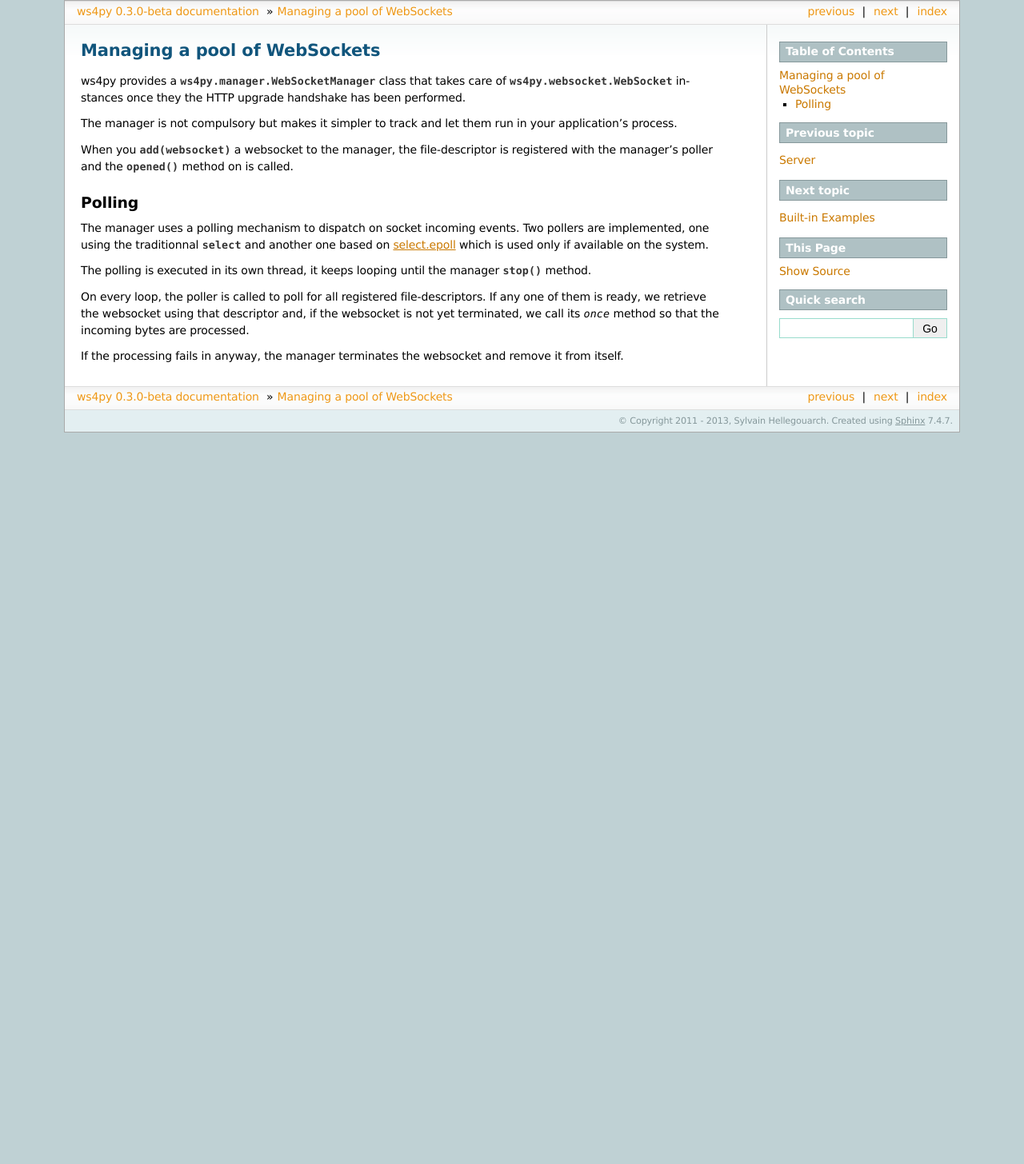
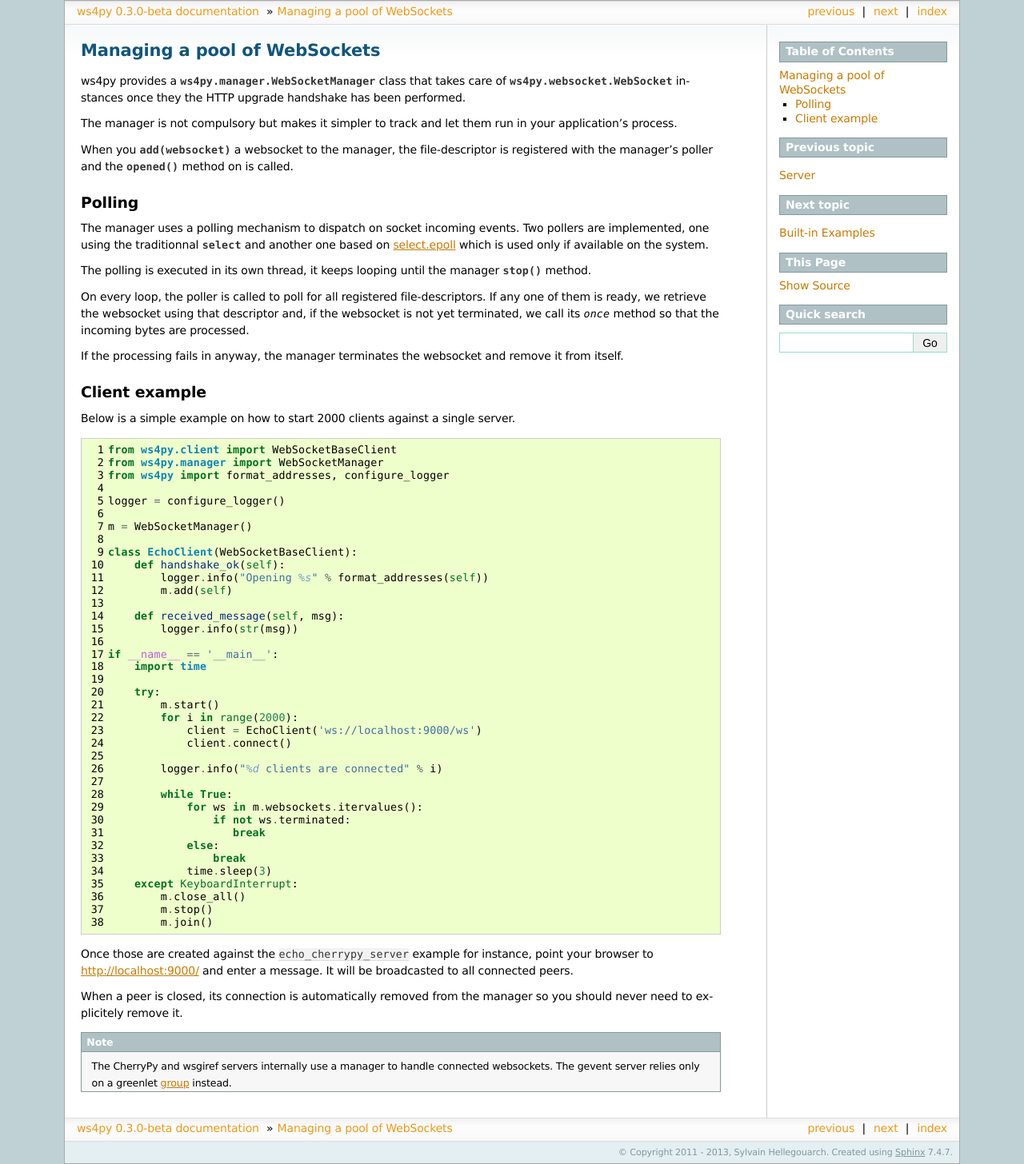
Before and after one commit to Lawouach/WebSocket-for-Python, a Sphinx documentation site: the page built from docs/sources/managertutorial.rst, in a window 1280 px wide. Shown: the whole page at 80% size. Built offline with Sphinx 7.4.7, drawn with Linux system fonts in a browser that asks for light colours; before the commit the page ends 900 px from its top, so only the background shows below that.

Commit message:
added a simple manager example to handle clients

```diff
--- a/docs/sources/managertutorial.rst
+++ b/docs/sources/managertutorial.rst
@@ -33,3 +33,64 @@
 
 If the processing fails in anyway, the manager terminates the websocket and
 remove it from itself.
+
+Client example
+--------------
+
+Below is a simple example on how to start 2000 clients against
+a single server.
+
+.. code-block:: python
+    :linenos:
+
+    from ws4py.client import WebSocketBaseClient
+    from ws4py.manager import WebSocketManager
+    from ws4py import format_addresses, configure_logger
+
+    logger = configure_logger()
+
+    m = WebSocketManager()
+
+    class EchoClient(WebSocketBaseClient):
+        def handshake_ok(self):
+            logger.info("Opening %s" % format_addresses(self))
+            m.add(self)
+
+    	def received_message(self, msg):
+            logger.info(str(msg))
+
+    if __name__ == '__main__':
+        import time
+
+        try:
+            m.start()
+            for i in range(2000):
+                client = EchoClient('ws://localhost:9000/ws')
+                client.connect()
+
+            logger.info("%d clients are connected" % i)
+
+            while True:
+                for ws in m.websockets.itervalues():
+                    if not ws.terminated:
+                       break
+            	else:
+                    break
+            	time.sleep(3)
+    	except KeyboardInterrupt:
+            m.close_all()
+            m.stop()
+            m.join()
+
+Once those are created against the ``echo_cherrypy_server`` example for instance,
+point your browser to http://localhost:9000/ and enter a message. It will be
+broadcasted to all connected peers.
+
+When a peer is closed, its connection is automatically removed from the manager
+so you should never need to explicitely remove it.
+
+.. note::
+
+   The CherryPy and wsgiref servers internally use a manager to handle connected
+   websockets. The gevent server relies only on a greenlet
+   `group <http://www.gevent.org/gevent.pool.html#gevent.pool.Group>`_ instead.
```
